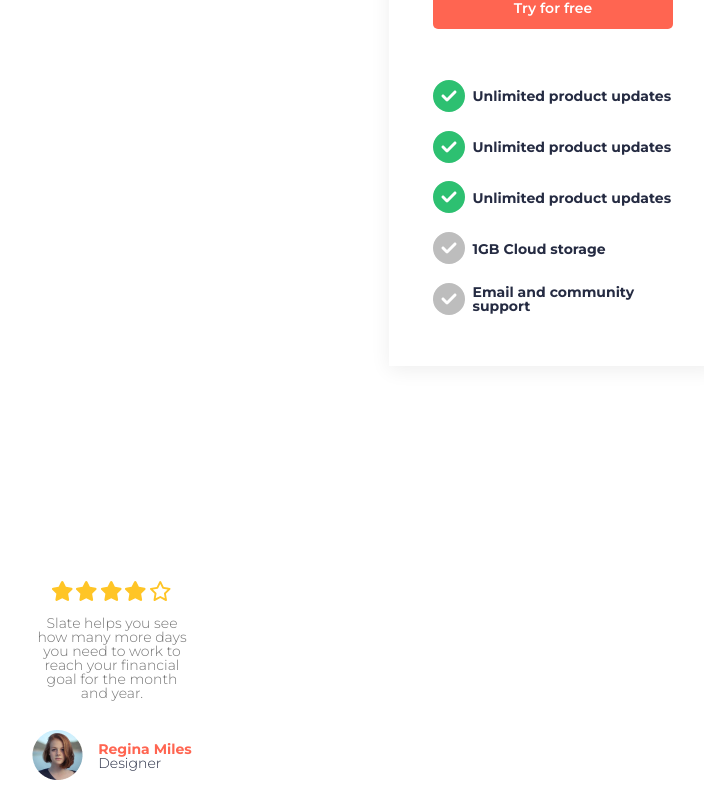
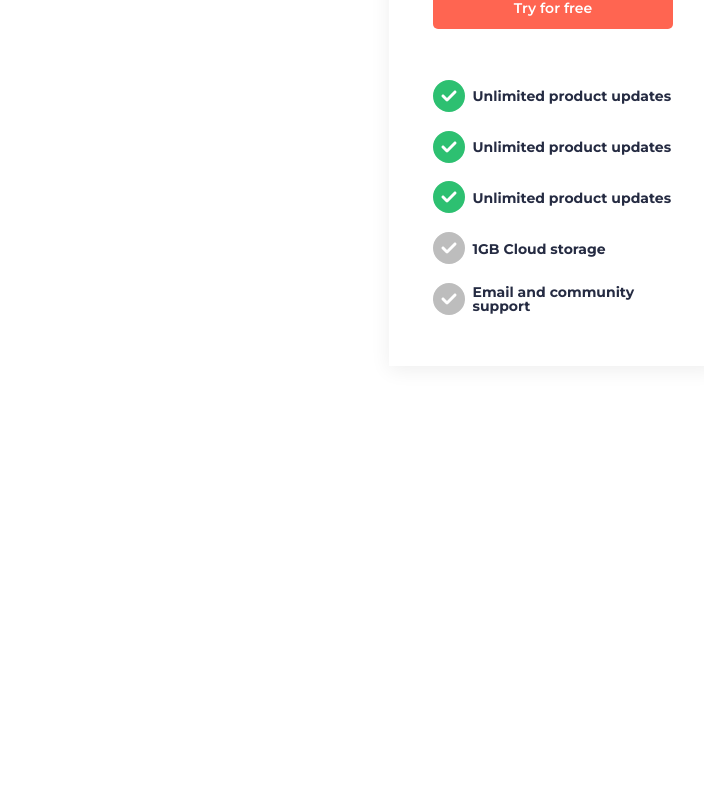
Before and after one commit to repsweet080303/react-training, a React (Vite) app in the folder practice-one/: page / in a window 1280 px wide. Shown: the part 6304-7110 px from the top of the page, without its empty margins (87-791 px from the left). After the commit the page ends 6860 px from the top, so only its background shows below. Built offline with nearby package versions, Linux system fonts and the light colour scheme; the HTML template or start-up script is replaced by a standard one.

Commit message:
#116 remove Feedback in HomePage

```diff
--- a/practice-one/src/pages/HomePage.tsx
+++ b/practice-one/src/pages/HomePage.tsx
@@ -5,7 +5,6 @@ import Banner from '@/components/layouts/Banner';
 import Company from '@/components/layouts/Company';
 import PopularCourse from '@/components/layouts/PopularCourse';
 import WatchPlan from '@/components/layouts/WatchPlan';
-import Feedback from '@/components/common/Feedback';
 
 const HomePage = () => (
   <div className="cover">
@@ -15,18 +14,6 @@ const HomePage = () => (
     <Company />
     <PopularCourse />
     <WatchPlan />
-    <Feedback
-      name="Regina Miles"
-      job="Designer"
-      comment="Slate helps you see
-      how many more days
-      you need to work to
-      reach your financial
-      goal for the month
-      and year."
-      url="src/assets/images/avatar-one.jpg"
-      alt="user one"
-    />
   </div>
 );
 
```
